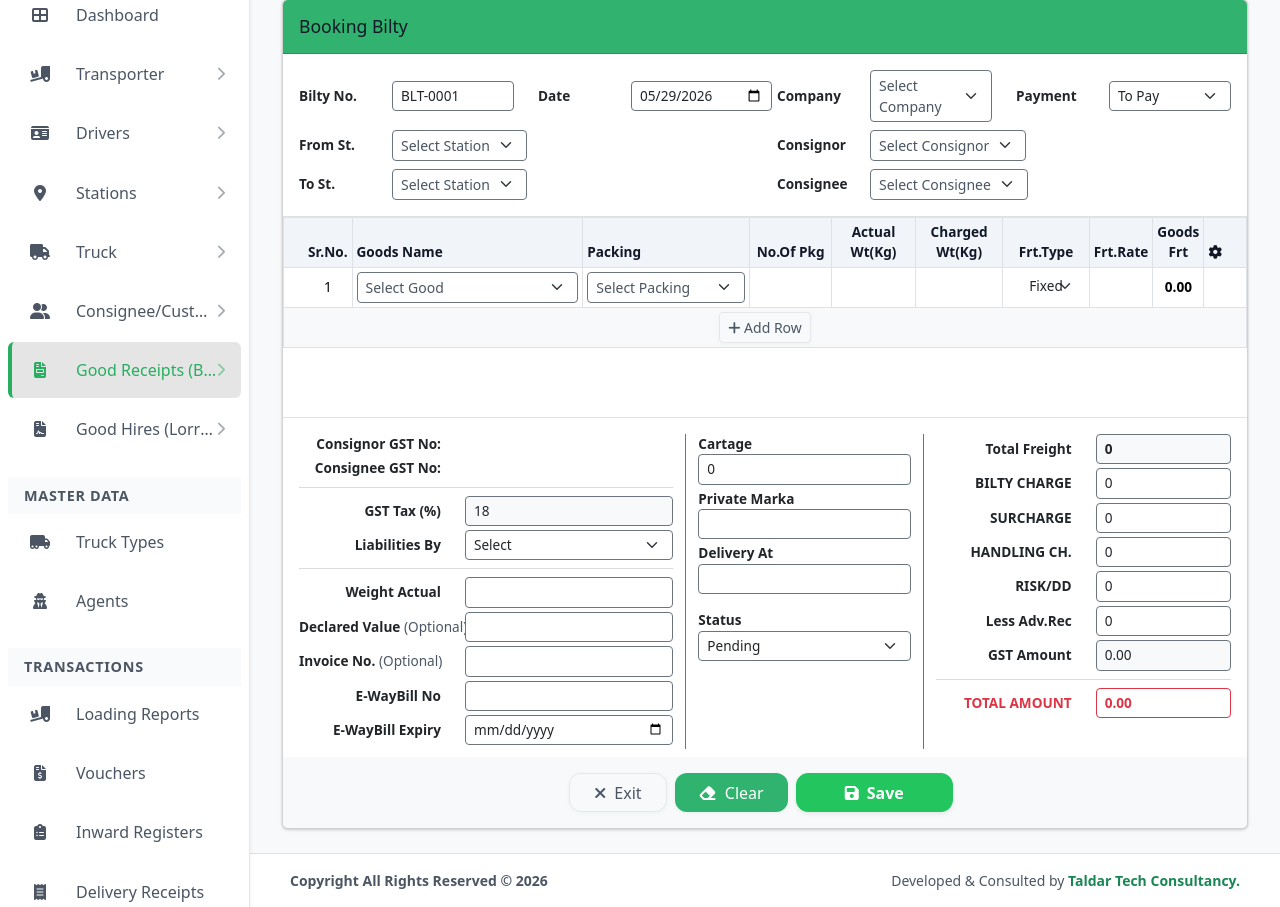
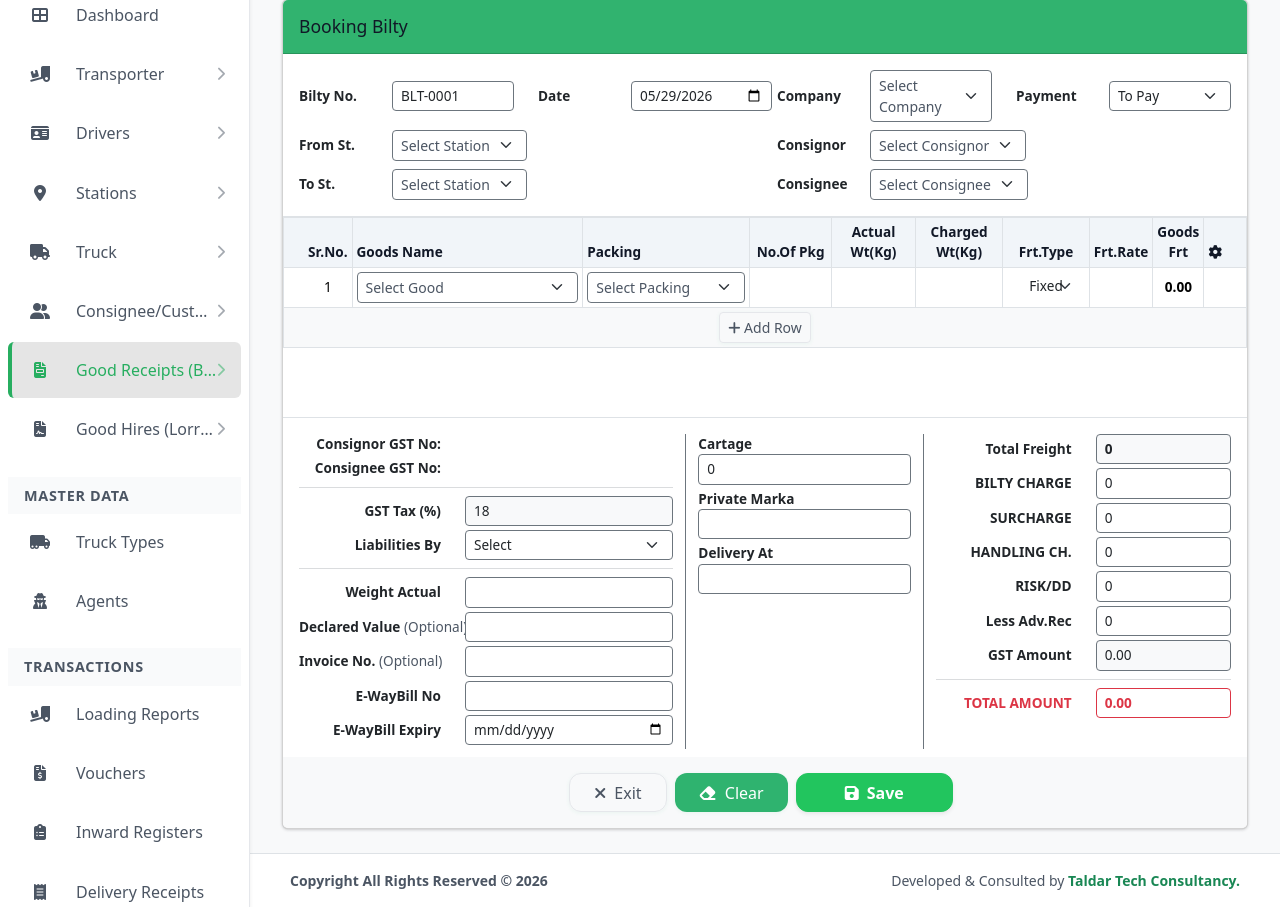
Before and after one commit to taldartech/truckbill_partload, a Laravel app: page /bilties/create in a window 1280 px wide. Shown: the part 167-1074 px from the top of the page. Run offline with Laravel 12, Linux system fonts and the light colour scheme; a user stored in the database is signed in; data comes from the database, SQL or seed files in the repository; data that the repository does not hold is empty; style sheets or scripts are compiled from the project's sources; parts of the project's set-up code (start-up, migrations or seed data) failed here and were passed over; some libraries are stand-ins or nearby versions.

Commit message:
Set default status to 'Pending' in BiltyController and remove status selection from Create.vue for streamlined user input

```diff
--- a/app/Http/Controllers/BiltyController.php
+++ b/app/Http/Controllers/BiltyController.php
@@ -63,6 +63,7 @@ class BiltyController extends Controller implements HasMiddleware
     public function store(BiltyRequest $request)
     {
         $validated = $request->validated();
+        $validated['status'] = $validated['status'] ?? 'Pending';
 
         DB::transaction(function () use ($validated) {
             $details = $validated['details'] ?? [];
--- a/resources/js/Pages/Bilties/Create.vue
+++ b/resources/js/Pages/Bilties/Create.vue
@@ -250,16 +250,6 @@
                                         <div class="col-12"><label class="mb-0 fw-bold small text-dark">Delivery At</label></div>
                                         <div class="col-12"><input type="text" class="form-control form-control-sm border-secondary shadow-none bg-white" v-model="form.delivery_at"></div>
                                     </div>
-                                    <div class="row mb-1 mt-3">
-                                        <div class="col-12"><label class="mb-0 fw-bold small text-dark">Status</label></div>
-                                        <div class="col-12">
-                                            <select class="form-select form-select-sm border-secondary shadow-none bg-white" v-model="form.status">
-                                                <option value="Pending">Pending</option>
-                                                <option value="In Transit">In Transit</option>
-                                                <option value="Delivered">Delivered</option>
-                                            </select>
-                                        </div>
-                                    </div>
                                 </div>
 
                                 <!-- Right Column: Freight & Totals -->
```
